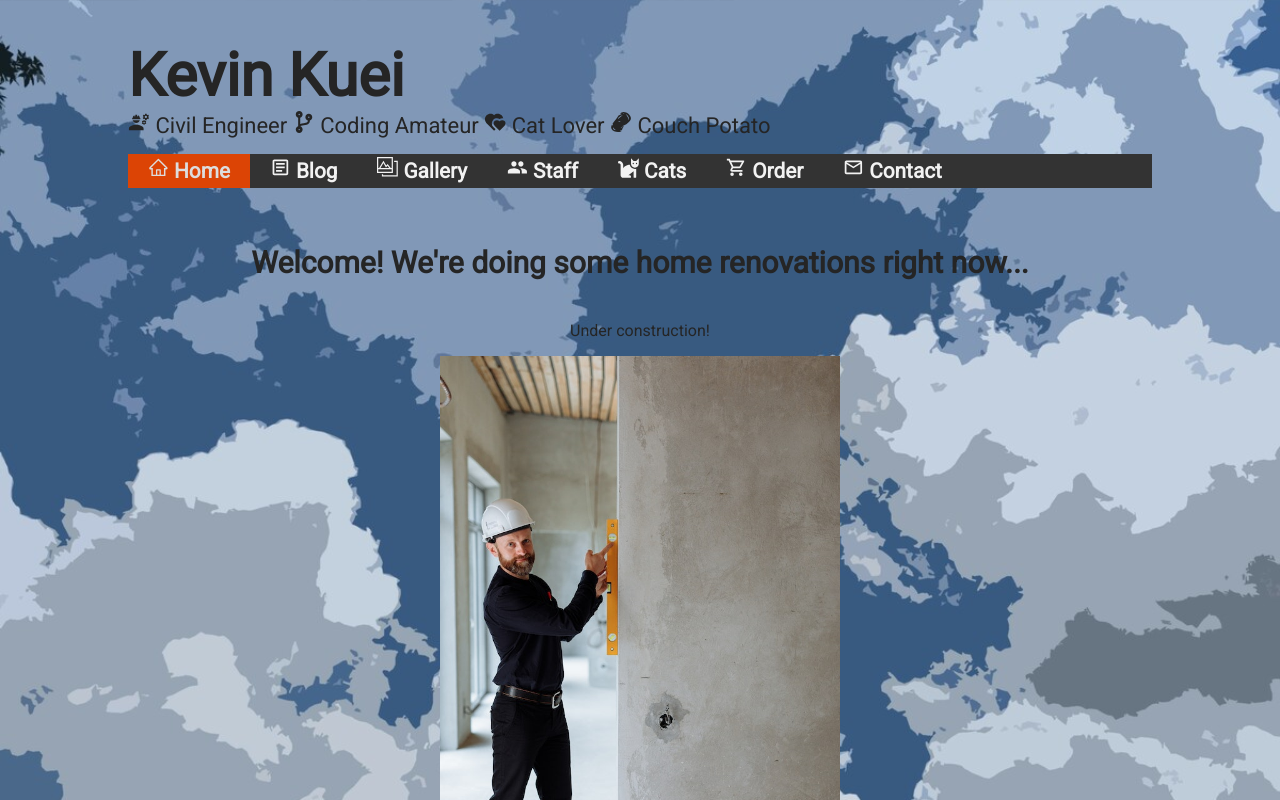
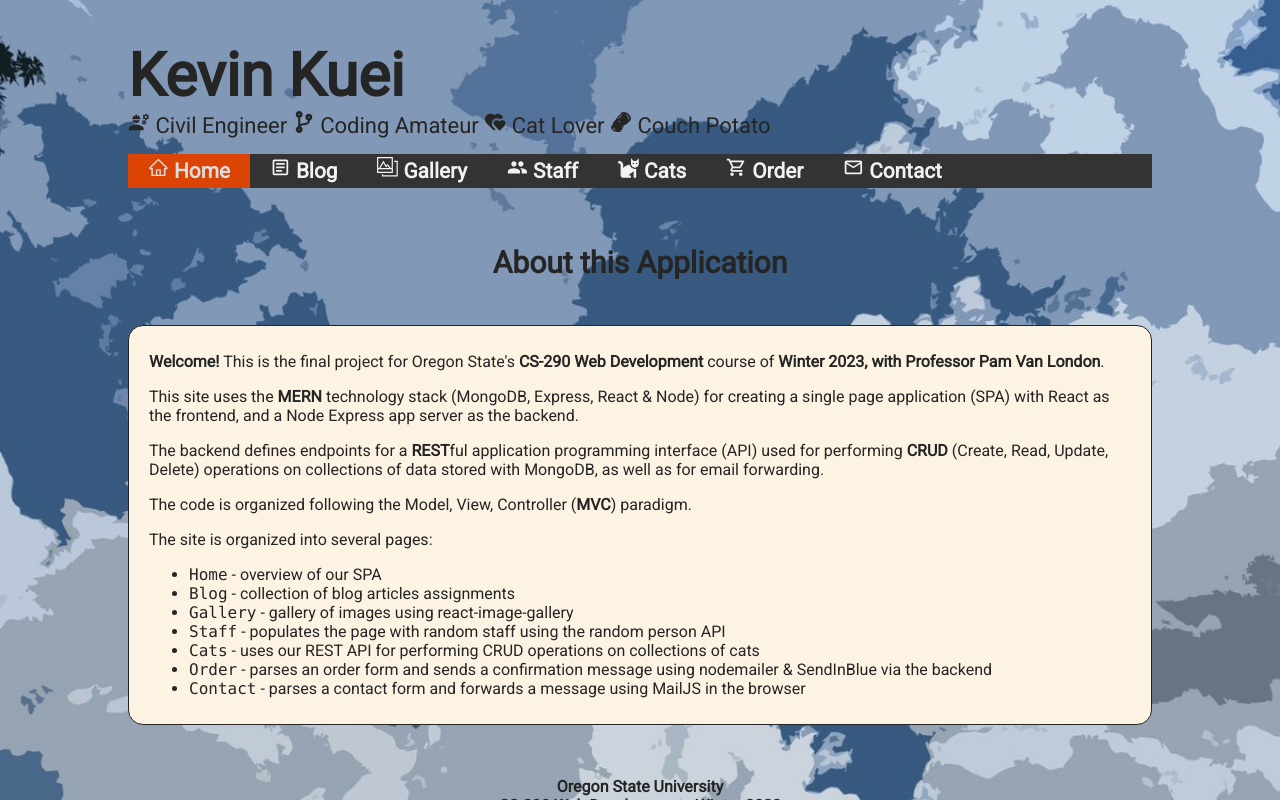
Before and after one commit to kckuei/webdev-project, a React (Create React App) app in the folder frontend/: page / in a window 1280 px wide. Shown: the top 800 px of the page. Built offline with nearby package versions, Linux system fonts and the light colour scheme.

Commit message:
finish all basic functionality

```diff
--- a/frontend/src/components/Cat.js
+++ b/frontend/src/components/Cat.js
@@ -11,8 +11,12 @@ function Cat({ cat, onEdit, onDelete }) {
             <td>{cat.personality}</td>
             <td>{cat.birdCount}</td>
             <td>{cat.rodentCount}</td>
-            <td><MdDeleteForever onClick={() => onDelete(cat._id)} /></td>
-            <td><MdEdit onClick={() => onEdit(cat)} /></td>
+            <td><MdDeleteForever
+                onClick={() => onDelete(cat._id)}
+                size={25} /></td>
+            <td><MdEdit
+                onClick={() => onEdit(cat)}
+                size={25} /></td>
         </tr>
     );
 }
--- a/frontend/src/components/CatList.js
+++ b/frontend/src/components/CatList.js
@@ -3,6 +3,7 @@ import Cat from './Cat';
 
 function CatList({ cats, onDelete, onEdit }) {
     return (
+        <article>
             <table id="cats">
                 <caption>Add and Edit Cats</caption>
                 <thead>
@@ -28,6 +29,7 @@ function CatList({ cats, onDelete, onEdit }) {
                         />)}
                 </tbody>
             </table>
+        </article>
     );
 }
 
--- a/frontend/src/components/ProductQuantity.js
+++ b/frontend/src/components/ProductQuantity.js
@@ -1,6 +1,5 @@
 import React, { useState } from 'react';
-// import { MdArrowCircleDown, MdArrowCircleUp } from 'react-icons/md';
-import { FaRegHandPointUp, FaRegHandPointDown } from "react-icons/fa";
+import { BiUpArrow, BiDownArrow } from 'react-icons/bi';
 import products from '../data/products.js'
 
 
@@ -61,15 +60,15 @@ function ProductQuantity({ product, orderItems, setOrderItems, setOrderTotal })
         <div className="quantityBox">
             <div className="quantity">{quantity}</div>
             <div className="incrementerBox">
-                <FaRegHandPointUp
+                <BiUpArrow
                     className="incrementer"
-                    size={30}
+                    size={25}
                     onClick={increaser}
                     on
                 />
-                <FaRegHandPointDown
+                <BiDownArrow
                     className="incrementer"
-                    size={30}
+                    size={25}
                     onClick={decreaser} />
             </div>
         </div>
--- a/frontend/src/pages/BlogPage.js
+++ b/frontend/src/pages/BlogPage.js
@@ -6,8 +6,11 @@ import BookmarkNav from '../components/BookmarkNav.js'
 
 function Blog() {
 
+    // Use state for tracking the active article.
+    // Used in BookmarkNav component.
     const [activeArticle, setActiveArticle] = useState('article-1');
 
+    // For toggling active article visibility.
     const isActive = (articleName) => {
         console.log(articleName);
         return articleName === activeArticle
@@ -15,7 +18,11 @@ function Blog() {
 
     return (
         <>
-            <BookmarkNav activeArticle={activeArticle} setActiveArticle={setActiveArticle} />
+            <h2>Articles</h2>
+            <BookmarkNav
+                activeArticle={activeArticle}
+                setActiveArticle={setActiveArticle}
+            />
             {isActive('article-1') && <article id="article-1">
                 <h3>About Web Servers</h3>
                 <h4>Creation and Viewing index.html Locally</h4>
--- a/frontend/src/pages/CatPage.js
+++ b/frontend/src/pages/CatPage.js
@@ -17,13 +17,11 @@ function CatPage({ setCatForEditing }) {
         setCats(cats);
     }
 
-
     // UPDATE a single cat.
     const onEditCat = async cat => {
         setCatForEditing(cat);
         redirect("/cats/update");
     }
-
 
     // DELETE a single cat.
     const onDeleteCat = async _id => {
@@ -45,8 +43,8 @@ function CatPage({ setCatForEditing }) {
     // DISPLAY the cats.
     return (
         <>
-            <h2>List of Cats</h2>
-            <p>Paragraph about this page.</p>
+            <h2>Cats</h2>
+            <p>Perform CRUD operations using our REST API.</p>
             <p><Link to="/cats/create" >Add a Cat</Link></p>
             <CatList
                 cats={cats}
--- a/frontend/src/pages/EditCatPage.js
+++ b/frontend/src/pages/EditCatPage.js
@@ -26,7 +26,7 @@ export const EditCatPage = ({ catForEditing }) => {
                 breed: breed,
                 portraitUrl: portraitUrl,
                 personality: personality,
-                birdCount: setBirdCount,
+                birdCount: birdCount,
                 rodentCount: rodentCount
             }),
             headers: { 'Content-Type': 'application/json', },
--- a/frontend/src/pages/HomePage.js
+++ b/frontend/src/pages/HomePage.js
@@ -1,11 +1,51 @@
-import construction from '.././imgs/construction.jpg';
-
 function Home() {
     return (
         <>
-            <h2>Welcome! We're doing some home renovations right now...</h2>
-            <p>Under construction!</p>
-            <img src={construction} width={400} alt="handsome construction worker" />
+            <h2>About this Application</h2>
+            <article>
+                <p>
+                    <strong>Welcome!</strong> This is the final project for Oregon State's <strong>CS-290
+                        Web Development</strong> course of <strong>Winter 2023, with Professor Pam Van London</strong>.
+                </p>
+                <p>
+                    This site uses the <strong>MERN</strong> technology stack (MongoDB, Express, React & Node)
+                    for creating a single page application (SPA) with React as the frontend,
+                    and a Node Express app server as the backend.
+                </p>
+                <p>
+                    The backend defines endpoints for a <strong>REST</strong>ful application programming
+                    interface (API) used for performing <strong>CRUD</strong> (Create, Read, Update, Delete)
+                    operations on collections of data stored with MongoDB, as well as for
+                    email forwarding.
+                </p>
+                <p>The code is organized following the Model, View, Controller (<strong>MVC</strong>) paradigm.
+                </p>
+                <p>The site is organized into several pages:
+                    <ul>
+                        <li>
+                            <code>Home</code> - overview of our SPA
+                        </li>
+                        <li>
+                            <code>Blog</code> - collection of blog articles assignments
+                        </li>
+                        <li>
+                            <code>Gallery</code> - gallery of images using react-image-gallery
+                        </li>
+                        <li>
+                            <code>Staff</code> - populates the page with random staff using the random person API
+                        </li>
+                        <li>
+                            <code>Cats</code> - uses our REST API for performing CRUD operations on collections of cats
+                        </li>
+                        <li>
+                            <code>Order</code> - parses an order form and sends a confirmation message using nodemailer & SendInBlue via the backend
+                        </li>
+                        <li>
+                            <code>Contact</code> - parses a contact form and forwards a message using MailJS in the browser
+                        </li>
+                    </ul>
+                </p>
+            </article>
         </>
     );
 }
--- a/frontend/src/pages/OrderPage.js
+++ b/frontend/src/pages/OrderPage.js
@@ -40,44 +40,55 @@ function Order() {
     };
 
     // Submit POST request with form and order info.
-    const onSubmitOrder = (e) => {
+    const onSubmitOrder = async (e) => {
         e.preventDefault();
 
-        // Validation before return.
+        // Simple form validation.
         if (orderTotal === 0) {
             alert("Please select an item to order.");
             return
         }
-        // if (formData.name === '') {
-        //     alert("Please enter a name.");
-        //     return
-        // }
-        // if (formData.email === '') {
-        //     alert("Please enter an email address.");
-        //     return
-        // }
-        // if (formData.phoneNumber === '') {
-        //     alert("Please enter a phome number.");
-        //     return
-        // }
-        // if (formData.shippingAddress === '') {
-        //     alert("Please enter a shipping address.");
-        //     return
-        // }
-        // if (formData.creditCardNumber === '') {
-        //     alert("Please enter a credit card number.");
-        //     return
-        // }
-        // if (formData.ccvCode === '') {
-        //     alert("Please enter a CCV code.");
-        //     return
-        // }
-        // if (formData.postalCode === '') {
-        //     alert("Please enter a postal code.");
-        //     return
-        // }
+        if (formData.name === '') {
+            alert("Please enter a name.");
+            return
+        }
+        if (formData.email === '') {
+            alert("Please enter an email address.");
+            return
+        }
+        if (formData.phoneNumber === '') {
+            alert("Please enter a phome number.");
+            return
+        }
+        if (formData.shippingAddress === '') {
+            alert("Please enter a shipping address.");
+            return
+        }
+        if (formData.creditCardNumber === '') {
+            alert("Please enter a credit card number.");
+            return
+        }
+        if (formData.ccvCode === '') {
+            alert("Please enter a CCV code.");
+            return
+        }
+        if (formData.postalCode === '') {
+            alert("Please enter a postal code.");
+            return
+        }
 
-        // PLACEHOLDER FOR SENDING EMAIL AND/OR POSTING TO EXPRESS SERVER HERE.
+        // Post the order & form data to the express server for email forwarding/confirmation.
+        const data = { formData, orderItems, orderTotal };
+        const response = await fetch('/order', {
+            method: "POST",
+            headers: { "Content-Type": "application/json" },
+            body: JSON.stringify(data),
+        });
+        if (response.status === 204) {
+            console.log('Successfully posted order data.');
+        } else {
+            console.error('Failed to send order data.');
+        }
 
         // Set submitted state to display thank you/order confirmation.
         setSubmitted(true);
@@ -93,6 +104,7 @@ function Order() {
         <>
             <h2>Order</h2>
             {submitted && <div>
+                <p className="description"><Link onClick={refreshOrderForm}>Click here to place a new order here.</Link></p>
                 <p className="description">Thanks for your order {formData.name}! You will recieve a confirmation email shortly at {formData.email}!</p>
                 <p className="description">Your order details are as follows:</p>
                 <table>
@@ -117,7 +129,6 @@ function Order() {
                 <p className="description">Order Total: {convertCurr(orderTotal)}</p>
                 <p className="description">Shipping Address: {formData.shippingAddress}</p>
                 <p className="description">Delivery Instructions: {formData.deliveryInstructions}</p>
-                <p className="description"><Link onClick={refreshOrderForm}>Click here to place a new order here.</Link></p>
             </div>}
             {!submitted && <p className="description">Please consider placing an order with us! Although our prices may seem astronomically gargantuan, all proceeds go to the Adopt-A-Kitty 🐱 and Make-A-Puppy-Wag-It's-Tail 🐶 society!</p>}
             {!submitted && <article>
```
Also changed, not shown: frontend/src/components/BookmarkNav.js (+47 -34 lines). Lines whose indentation alone changed are shown as unchanged.
